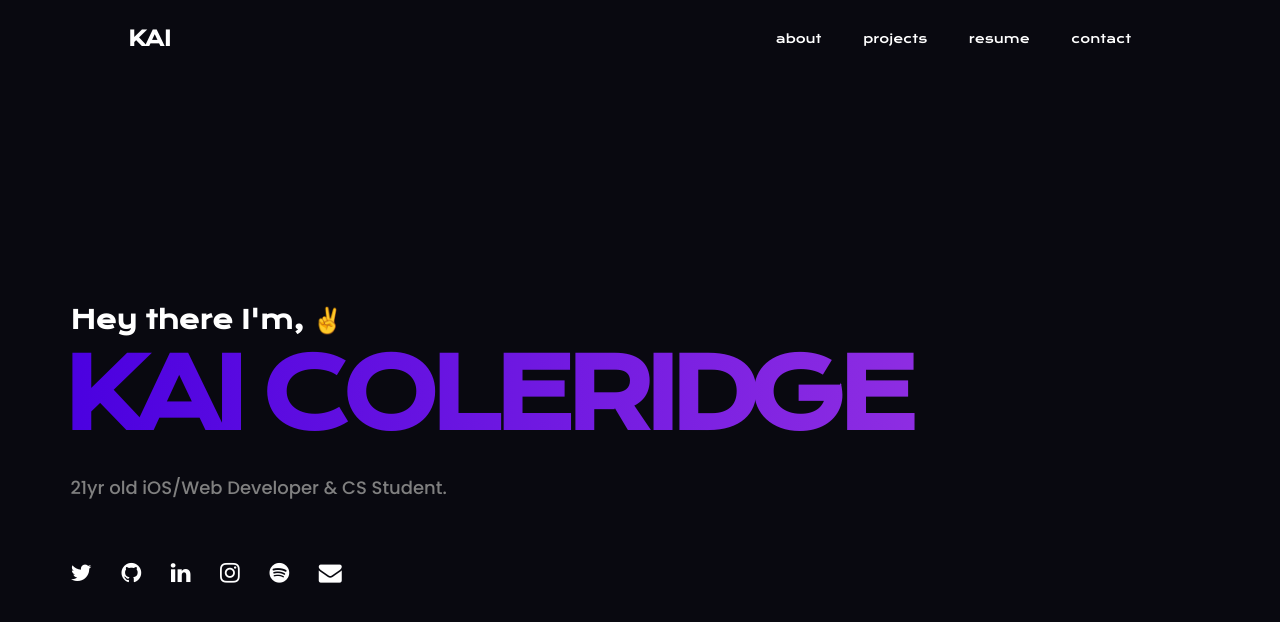
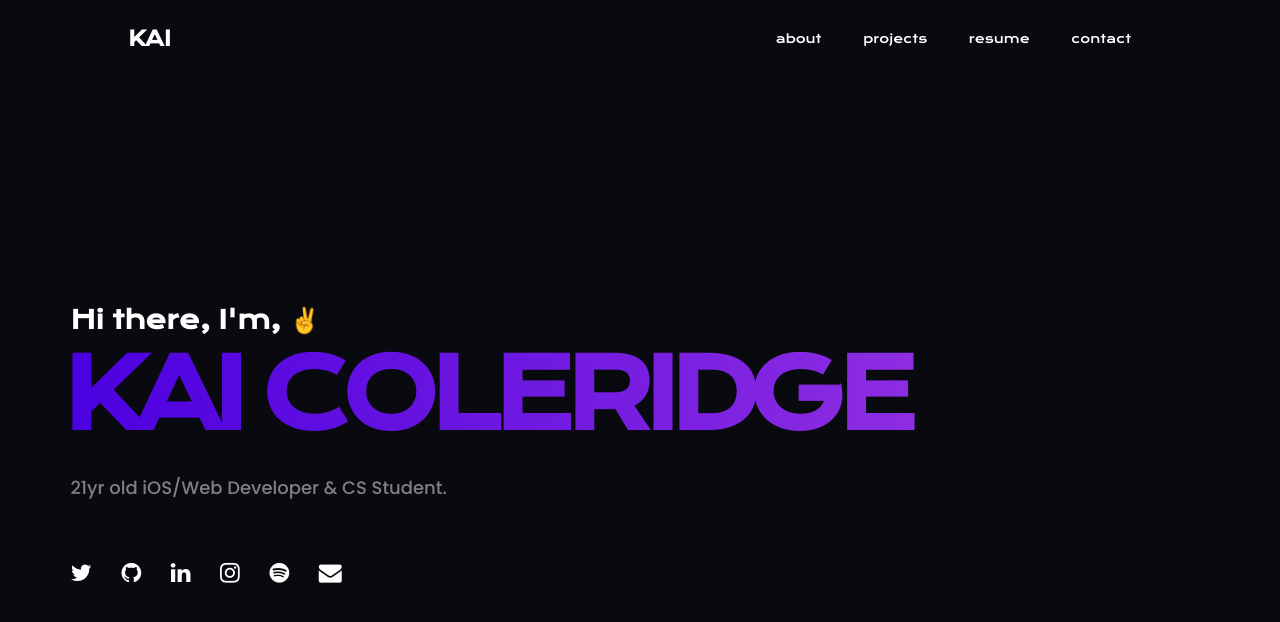
Before and after one commit to kaicoleridge/website, a Next.js app: page / in a window 1280 px wide. Shown: the top 622 px of the page. Built offline with nearby package versions, Linux system fonts and the light colour scheme.

Commit message:
Update index.js

```diff
--- a/pages/index.js
+++ b/pages/index.js
@@ -23,7 +23,7 @@ export default function Home() {
       </Head>
       <div data-aos="fade-up" className={styles.main}>
         <div className={styles.name}>
-          <h4>Hey there I&apos;m, ✌️</h4>
+          <h4>Hi there, I&apos;m, ✌️</h4>
           <h1>Kai Coleridge</h1>
           <h3>21yr old iOS/Web Developer & CS Student. </h3>
         </div>
```
